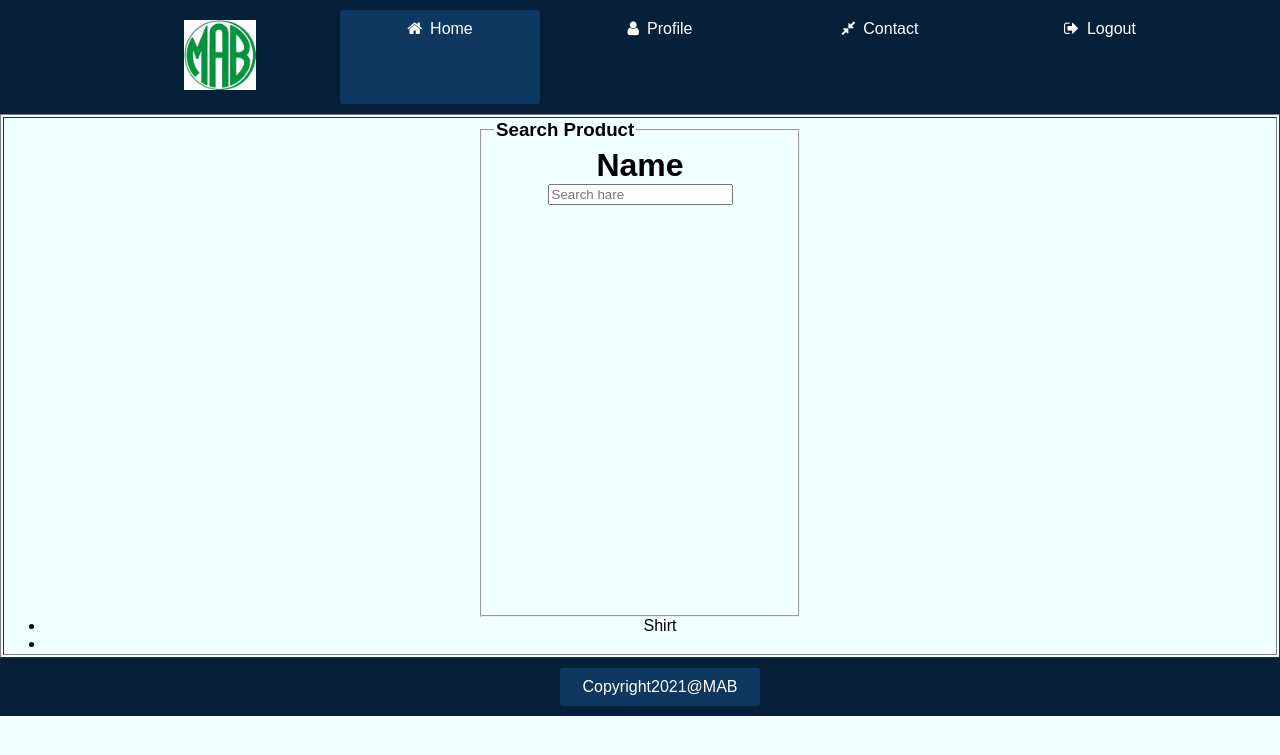
After one commit to shiamabdullah/verve, a PHP site: page /view/SearchCus.php in a window 1280 px wide. The commit adds this page. Shown: the top 755 px of the page. Run offline with PHP 8.4, Linux system fonts and the light colour scheme; the visitor is signed in with stand-in values (Sample User, id 1); data comes from the database, SQL or seed files in the repository.

Commit message:
search 80%

```diff
--- /dev/null
+++ b/controller/SearchCheckCus.php
@@ -0,0 +1,6 @@
+<?php>
+require_once('../model/userModel.php');
+    $productName=$_POST['productName'];
+    $status=searchData($productName)
+
+    echo json_encode($productName);
--- a/controller/editCheckCus.php
+++ b/controller/editCheckCus.php
@@ -6,9 +6,9 @@
     {
         $email = $_POST['email'];
         $username = $_POST['username'];
-        // $password  = $_POST['password'];
-        // $re_password = $_POST['re_password'];
-        //$gender = $_POST['gender'];
+        $password  = $_POST['password'];
+        $re_password = $_POST['re_password'];
+        $gender = $_POST['gender'];
         $dob = $_POST['dob'];
 
         if ($email == "" || $username =="")
--- /dev/null
+++ b/js/homeeCus.js
@@ -0,0 +1,5 @@
+
+function addToCart(userId,productId){
+    alert(userId);
+    alert(productId);
+}
--- a/js/regCheckCus.js
+++ b/js/regCheckCus.js
@@ -85,7 +85,7 @@ function validatepassword()
 	}
 	else
 	{
-		document.getElementById('passwordmsg').innerHTML="Password and Confirmpassword must be same and also can not be empty";
+		document.getElementById('passwordmsg').innerHTML="Password and Confirmpassword must be same and can't empty";
 		return false;
 	}
 }
@@ -98,7 +98,7 @@ function validategender()
 	var others=document.getElementById('others').checked;
 	if ((male=="") && (female=="") &&(others==""))
 	{
-		document.getElementById('gendermsg').innerHTML="Gender Required";
+		document.getElementById('gendermsg').innerHTML="Please select Gender";
 		return false;
 	}
 	else
@@ -127,7 +127,7 @@ function validatedate()
 	}
 	else
 	{
-		document.getElementById('dateofbirthmsg').innerHTML="Date of Birth year 1972 to 2016";
+		document.getElementById('dateofbirthmsg').innerHTML="please set year 1972 to 2016";
 		return false;
 	}
 }
--- /dev/null
+++ b/js/serch.js
@@ -0,0 +1,26 @@
+function search(productName){
+    //console.log(productName);
+    fetchSearchData(productName);
+}
+function fetchSearchData(productName)
+{
+    fetch('SearchCheckCus.php',{
+        method:'post',
+        body:new URLSearchParams('productName'+productName)
+    }
+    )
+    .then(res=>res.json())
+    .then(res=>viewSearchResult(res))
+    //.catch(e=>console.error('Error:'+e))
+}
+function viewSearchResult(product)
+{
+    const Dataviewer=document.getElementById("Dataviewer");
+    Dataviewer.innerHTML="";
+    for(let i=0;i<data.lenth;i++)
+    {
+        const li=document.createElement("li");
+        li.innerHTML=product[i]["productName"];
+        Dataviewer.appendChild(li);
+    }
+}
--- a/model/userModel.php
+++ b/model/userModel.php
@@ -1,5 +1,9 @@
 <?php
   require_once('db.php');
+
+  function addToCart($username,$pid){
+
+  }
 
   function validationUser($username,$password)
   {
@@ -48,7 +52,7 @@
 
     function updateUser($user){
       $conn = getConnection();
-      $sql = "UPDATE 'user' SET name='{$user['username']}', email='{$user['email']}', dob='{$user['dob']}'";;
+      $sql = "UPDATE 'user' SET name='{$user['username']}', email='{$user['email']}', dob='{$user['dob']} where name='$username''";;
       $result=mysqli_query($conn, $sql);
       if($result){
         return true;
@@ -72,6 +76,14 @@
   //     return false;
   //   }
   // }
+  function searchData($productName){
+    $conn = getConnection();
+    $sql = "select productName from product where productName LIKE :productName ";
+    $result=mysqli_query($conn, $sql);
+    $row = mysqli_fetch_assoc($result);
+    return $row;
+
+  }
 
 
 ?>
--- /dev/null
+++ b/view/SearchCus.php
@@ -0,0 +1,98 @@
+<?php
+	session_start();
+	if(isset($_SESSION['flag'])){
+        require_once('../model/userModel.php');
+       // $user=($_SESSION["username"]);
+?>
+<!DOCTYPE html>
+<html lang="en">
+<head>
+    <meta charset="UTF-8">
+    <meta http-equiv="X-UA-Compatible" content="IE=edge">
+    <meta name="viewport" content="width=device-width, initial-scale=1.0">
+    <title>Login</title>
+    <link rel="stylesheet" href="../css/style.css">
+    <link rel="stylesheet" href="https://stackpath.bootstrapcdn.com/font-awesome/4.7.0/css/font-awesome.min.css">
+</head>
+<body>
+    <!-- <table border="1" width="100%" align="center">
+        <tr>
+            <td colspan="3" height="80px" align="left">
+                <img src="../Assets/MabLogo.jpg" height="70px">
+            </td>
+            <td align="Right">
+                <h4>
+                    <a href="homeeCus.php"> Home</a> |
+                    <a href="contact.php"> Contact</a> |
+                    <a href="../controller/logout.php">Logout</a>
+                </h4>
+            </td>
+        </tr>
+    </table> -->
+    <div class="menu-bar">
+        <ul>
+            <li ><img src="../Assets/MabLogo.jpg" height="70px"></li>
+            <li class="active"><a href="homeeCus.php"><i class="fa fa-home"></i>Home</a></li>
+            <li><a href="viewProCus.php"><i class="fa fa-user"></i>Profile</a></li>
+            <li><a href="contact.php"><i class="fa fa-compress"></i>Contact</a></li>
+            <li><a href="../controller/logout.php"><i class="fa fa-sign-out"></i>Logout</a></li>
+        </ul>
+    </div>
+    <table border="1" width="100%" align="center" height="300px">
+        <td align="center">
+
+        <form method="post" action="SearchCheckCus.php">
+                <fieldset style="width:320px" >
+                    <legend>
+                        <h3>
+                        Search Product
+                        </h3>
+                    </legend>
+                    <table align="center" height="400px" >
+                    <tr>
+                            <h1>Name<br></h1>
+                            <input type="text" name="name" value="" placeholder="Search hare" id="SearchBox" oninput=search(this.value) >
+
+                    </tr>
+                    </table>
+                </fieldset>
+            </form>
+            <?php
+        $conn=getConnection();
+        $sql = "select * from products order by pid ASC";
+    	$result = mysqli_query($conn, $sql);
+        $num=mysqli_num_rows($result);
+        if($num > 0)
+        {
+            while($product=mysqli_fetch_array($result))
+                {
+                ?>
+            <ul id="Dataviewer">
+                                <li><?php echo
+                $product['productName']; ?><li>
+
+                            </ul>
+                            <?php
+        }
+    }
+        ?>
+        </td>
+        </table>
+        <script src="../js/serch.js"></script>
+    <!-- <table border="1" width="100%" height="50px">
+        <td colspan="3"><center>Copyright2021@MAB</center></td>
+    </table>
+     -->
+     <div class="menu-bar">
+        <ul>
+            <li class="active">Copyright2021@MAB</a></li>
+        </ul>
+    </div>
+
+</body>
+</html>
+<?php
+	}else{
+		header('location: ../view/login.html ');
+	}
+?>
```
Also changed, not shown: view/SearchCheckCus.php (added, +10 -0 lines), view/homeeCus.php (+5 -21 lines).
